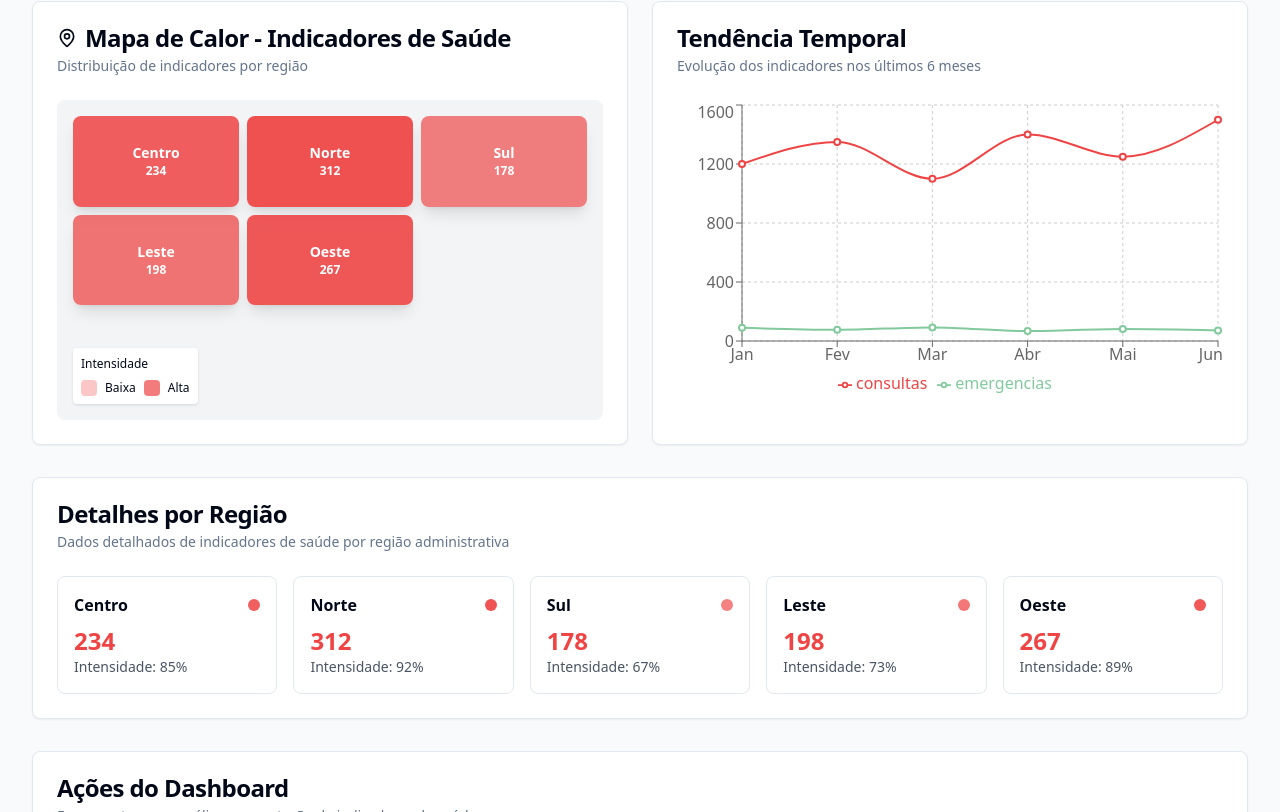
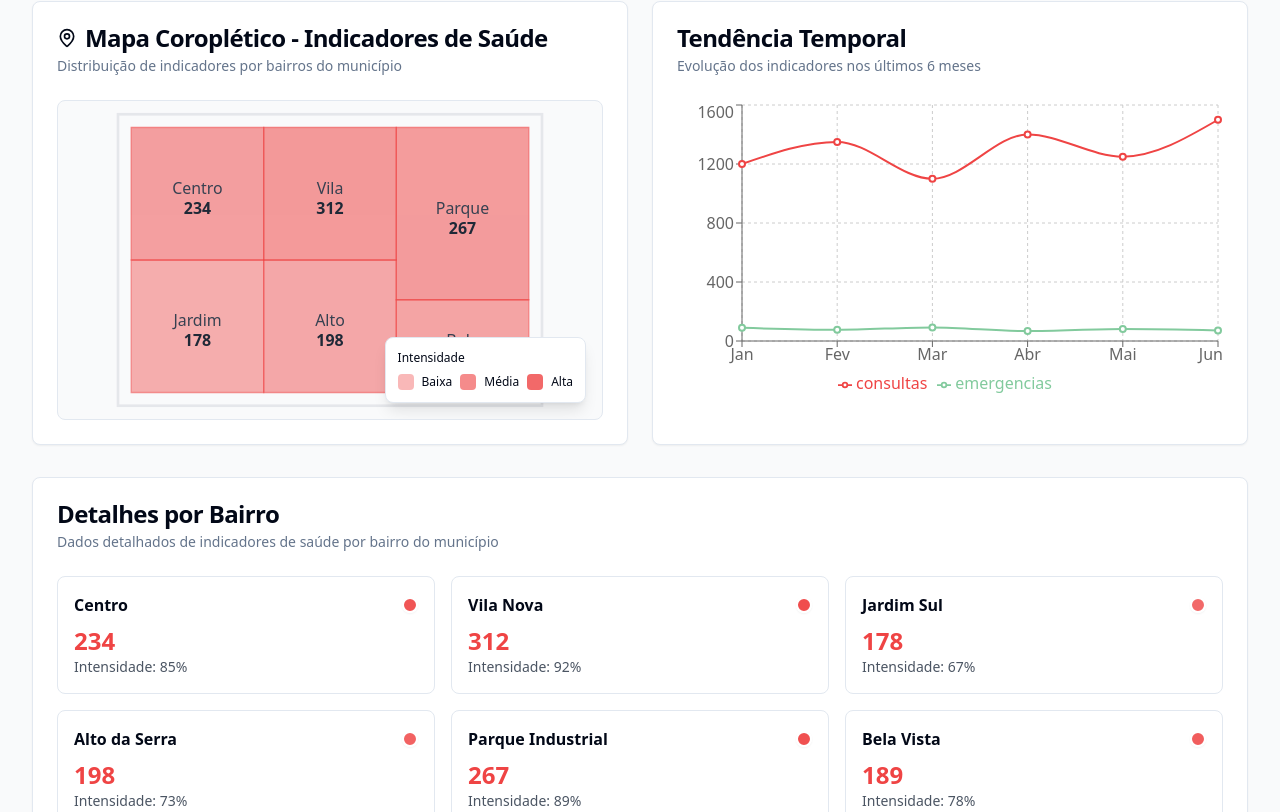
Before and after one commit to r-olivr/public-sector-view, a React (Vite) app: page /analytics in a window 1280 px wide. Shown: the part 548-1360 px from the top of the page. Built offline with nearby package versions, Linux system fonts and the light colour scheme; sample sign-in values are in the browser's storage.

Commit message:
Refactor: Use choropleth map for heatmap
Use choropleth map for the heatmap, displaying data by neighborhood/district.

```diff
--- a/src/pages/Analytics.tsx
+++ b/src/pages/Analytics.tsx
@@ -10,6 +10,34 @@ import { useState } from 'react';
 const Analytics = () => {
   const [selectedTopic, setSelectedTopic] = useState('saude');
 
+  // Mock neighborhood data for choropleth map
+  const neighborhoodsData = {
+    saude: [
+      { id: 'centro', name: 'Centro', value: 85, cases: 234, coords: 'M 50,20 L 150,20 L 150,120 L 50,120 Z' },
+      { id: 'vila-nova', name: 'Vila Nova', value: 92, cases: 312, coords: 'M 150,20 L 250,20 L 250,120 L 150,120 Z' },
+      { id: 'jardim-sul', name: 'Jardim Sul', value: 67, cases: 178, coords: 'M 50,120 L 150,120 L 150,220 L 50,220 Z' },
+      { id: 'alto-da-serra', name: 'Alto da Serra', value: 73, cases: 198, coords: 'M 150,120 L 250,120 L 250,220 L 150,220 Z' },
+      { id: 'parque-industrial', name: 'Parque Industrial', value: 89, cases: 267, coords: 'M 250,20 L 350,20 L 350,150 L 250,150 Z' },
+      { id: 'bela-vista', name: 'Bela Vista', value: 78, cases: 189, coords: 'M 250,150 L 350,150 L 350,220 L 250,220 Z' }
+    ],
+    educacao: [
+      { id: 'centro', name: 'Centro', value: 94, cases: 2340, coords: 'M 50,20 L 150,20 L 150,120 L 50,120 Z' },
+      { id: 'vila-nova', name: 'Vila Nova', value: 87, cases: 1890, coords: 'M 150,20 L 250,20 L 250,120 L 150,120 Z' },
+      { id: 'jardim-sul', name: 'Jardim Sul', value: 91, cases: 2156, coords: 'M 50,120 L 150,120 L 150,220 L 50,220 Z' },
+      { id: 'alto-da-serra', name: 'Alto da Serra', value: 89, cases: 1987, coords: 'M 150,120 L 250,120 L 250,220 L 150,220 Z' },
+      { id: 'parque-industrial', name: 'Parque Industrial', value: 93, cases: 2234, coords: 'M 250,20 L 350,20 L 350,150 L 250,150 Z' },
+      { id: 'bela-vista', name: 'Bela Vista', value: 88, cases: 1876, coords: 'M 250,150 L 350,150 L 350,220 L 250,220 Z' }
+    ],
+    seguranca: [
+      { id: 'centro', name: 'Centro', value: 45, cases: 156, coords: 'M 50,20 L 150,20 L 150,120 L 50,120 Z' },
+      { id: 'vila-nova', name: 'Vila Nova', value: 67, cases: 234, coords: 'M 150,20 L 250,20 L 250,120 L 150,120 Z' },
+      { id: 'jardim-sul', name: 'Jardim Sul', value: 23, cases: 89, coords: 'M 50,120 L 150,120 L 150,220 L 50,220 Z' },
+      { id: 'alto-da-serra', name: 'Alto da Serra', value: 34, cases: 123, coords: 'M 150,120 L 250,120 L 250,220 L 150,220 Z' },
+      { id: 'parque-industrial', name: 'Parque Industrial', value: 52, cases: 187, coords: 'M 250,20 L 350,20 L 350,150 L 250,150 Z' },
+      { id: 'bela-vista', name: 'Bela Vista', value: 38, cases: 134, coords: 'M 250,150 L 350,150 L 350,220 L 250,220 Z' }
+    ]
+  };
+
   // Mock data organized by topics
   const topicsData = {
     saude: {
@@ -21,13 +49,6 @@ const Analytics = () => {
         { label: 'Consultas Agendadas', value: '2.340', trend: '+8%', color: 'text-red-600' },
         { label: 'Emergências', value: '456', trend: '-5%', color: 'text-green-600' },
         { label: 'Taxa Ocupação UTI', value: '78%', trend: '+3%', color: 'text-red-600' }
-      ],
-      heatmapData: [
-        { region: 'Centro', lat: -23.55, lng: -46.63, value: 85, cases: 234 },
-        { region: 'Norte', lat: -23.50, lng: -46.65, value: 92, cases: 312 },
-        { region: 'Sul', lat: -23.60, lng: -46.61, value: 67, cases: 178 },
-        { region: 'Leste', lat: -23.53, lng: -46.58, value: 73, cases: 198 },
-        { region: 'Oeste', lat: -23.57, lng: -46.68, value: 89, cases: 267 }
       ],
       chartData: [
         { month: 'Jan', consultas: 1200, emergencias: 89 },
@@ -48,13 +69,6 @@ const Analytics = () => {
         { label: 'Evasão Escolar', value: '3.2%', trend: '-1%', color: 'text-green-600' },
         { label: 'Professores Ativos', value: '847', trend: '+7%', color: 'text-blue-600' }
       ],
-      heatmapData: [
-        { region: 'Centro', lat: -23.55, lng: -46.63, value: 94, cases: 2340 },
-        { region: 'Norte', lat: -23.50, lng: -46.65, value: 87, cases: 1890 },
-        { region: 'Sul', lat: -23.60, lng: -46.61, value: 91, cases: 2156 },
-        { region: 'Leste', lat: -23.53, lng: -46.58, value: 89, cases: 1987 },
-        { region: 'Oeste', lat: -23.57, lng: -46.68, value: 93, cases: 2234 }
-      ],
       chartData: [
         { month: 'Jan', matriculas: 12100, aprovacao: 89 },
         { month: 'Fev', matriculas: 12200, aprovacao: 91 },
@@ -74,13 +88,6 @@ const Analytics = () => {
         { label: 'Furtos/Roubos', value: '567', trend: '-5%', color: 'text-green-600' },
         { label: 'Tempo Resposta', value: '12min', trend: '-2min', color: 'text-green-600' }
       ],
-      heatmapData: [
-        { region: 'Centro', lat: -23.55, lng: -46.63, value: 45, cases: 156 },
-        { region: 'Norte', lat: -23.50, lng: -46.65, value: 67, cases: 234 },
-        { region: 'Sul', lat: -23.60, lng: -46.61, value: 23, cases: 89 },
-        { region: 'Leste', lat: -23.53, lng: -46.58, value: 34, cases: 123 },
-        { region: 'Oeste', lat: -23.57, lng: -46.68, value: 52, cases: 187 }
-      ],
       chartData: [
         { month: 'Jan', ocorrencias: 1420, violentos: 102 },
         { month: 'Fev', ocorrencias: 1380, violentos: 98 },
@@ -93,17 +100,29 @@ const Analytics = () => {
   };
 
   const currentData = topicsData[selectedTopic];
+  const currentNeighborhoods = neighborhoodsData[selectedTopic];
   const TopicIcon = currentData.icon;
 
-  const getHeatmapColor = (value, topic) => {
+  const getChoroplethColor = (value, topic) => {
     const intensity = value / 100;
     const colors = {
-      saude: `rgba(239, 68, 68, ${intensity})`,
-      educacao: `rgba(59, 130, 246, ${intensity})`,
-      seguranca: `rgba(5, 150, 105, ${intensity})`
+      saude: {
+        light: `rgba(239, 68, 68, ${0.2 + intensity * 0.6})`,
+        dark: `rgba(239, 68, 68, ${0.4 + intensity * 0.6})`
+      },
+      educacao: {
+        light: `rgba(59, 130, 246, ${0.2 + intensity * 0.6})`,
+        dark: `rgba(59, 130, 246, ${0.4 + intensity * 0.6})`
+      },
+      seguranca: {
+        light: `rgba(5, 150, 105, ${0.2 + intensity * 0.6})`,
+        dark: `rgba(5, 150, 105, ${0.4 + intensity * 0.6})`
+      }
     };
     return colors[topic];
   };
+
+  const [hoveredNeighborhood, setHoveredNeighborhood] = useState(null);
 
   return (
     <Layout>
@@ -112,7 +131,7 @@ const Analytics = () => {
           <div>
             <h1 className="text-3xl font-bold text-gray-900">Análises</h1>
             <p className="text-gray-600 mt-2">
-              Visualizações interativas e mapas de calor por tópico
+              Mapa coroplético e visualizações interativas por tópico
             </p>
           </div>
 
@@ -176,45 +195,89 @@ const Analytics = () => {
           ))}
         </div>
 
-        {/* Interactive Heatmap and Charts */}
+        {/* Choropleth Map and Charts */}
         <div className="grid grid-cols-1 lg:grid-cols-2 gap-6">
-          {/* Heatmap */}
+          {/* Choropleth Map */}
           <Card>
             <CardHeader>
               <CardTitle className="flex items-center space-x-2">
                 <MapPin className="h-5 w-5" />
-                <span>Mapa de Calor - {currentData.title}</span>
+                <span>Mapa Coroplético - {currentData.title}</span>
               </CardTitle>
               <CardDescription>
-                Distribuição de indicadores por região
+                Distribuição de indicadores por bairros do município
               </CardDescription>
             </CardHeader>
             <CardContent>
-              <div className="relative h-80 bg-gray-100 rounded-lg overflow-hidden">
-                {/* Simplified heatmap visualization */}
-                <div className="absolute inset-0 grid grid-cols-3 grid-rows-3 gap-2 p-4">
-                  {currentData.heatmapData.map((point, index) => (
-                    <div
-                      key={index}
-                      className="relative rounded-lg flex items-center justify-center text-white font-semibold shadow-lg cursor-pointer hover:scale-105 transition-transform"
-                      style={{ backgroundColor: getHeatmapColor(point.value, selectedTopic) }}
-                      title={`${point.region}: ${point.cases} casos (${point.value}% intensidade)`}
-                    >
-                      <div className="text-center">
-                        <div className="text-sm font-bold">{point.region}</div>
-                        <div className="text-xs">{point.cases}</div>
-                      </div>
-                    </div>
-                  ))}
-                </div>
+              <div className="relative h-80 bg-gray-50 rounded-lg overflow-hidden border">
+                <svg viewBox="0 0 400 240" className="w-full h-full">
+                  {/* Municipality boundaries */}
+                  <rect x="40" y="10" width="320" height="220" fill="none" stroke="#e5e7eb" strokeWidth="2" />
+
+                  {/* Neighborhoods */}
+                  {currentNeighborhoods.map((neighborhood) => {
+                    const colors = getChoroplethColor(neighborhood.value, selectedTopic);
+                    const isHovered = hoveredNeighborhood === neighborhood.id;
+
+                    return (
+                      <g key={neighborhood.id}>
+                        <path
+                          d={neighborhood.coords}
+                          fill={colors.light}
+                          stroke={colors.dark}
+                          strokeWidth={isHovered ? "3" : "1"}
+                          className="cursor-pointer transition-all duration-200"
+                          onMouseEnter={() => setHoveredNeighborhood(neighborhood.id)}
+                          onMouseLeave={() => setHoveredNeighborhood(null)}
+                          opacity={isHovered ? 0.9 : 0.7}
+                        />
+                        {/* Neighborhood labels */}
+                        <text
+                          x={neighborhood.id === 'centro' ? 100 : neighborhood.id === 'vila-nova' ? 200 : neighborhood.id === 'jardim-sul' ? 100 : neighborhood.id === 'alto-da-serra' ? 200 : neighborhood.id === 'parque-industrial' ? 300 : 300}
+                          y={neighborhood.id === 'centro' ? 70 : neighborhood.id === 'vila-nova' ? 70 : neighborhood.id === 'jardim-sul' ? 170 : neighborhood.id === 'alto-da-serra' ? 170 : neighborhood.id === 'parque-industrial' ? 85 : 185}
+                          textAnchor="middle"
+                          className="text-xs font-medium fill-gray-700 pointer-events-none"
+                        >
+                          {neighborhood.name.split(' ')[0]}
+                        </text>
+                        <text
+                          x={neighborhood.id === 'centro' ? 100 : neighborhood.id === 'vila-nova' ? 200 : neighborhood.id === 'jardim-sul' ? 100 : neighborhood.id === 'alto-da-serra' ? 200 : neighborhood.id === 'parque-industrial' ? 300 : 300}
+                          y={neighborhood.id === 'centro' ? 85 : neighborhood.id === 'vila-nova' ? 85 : neighborhood.id === 'jardim-sul' ? 185 : neighborhood.id === 'alto-da-serra' ? 185 : neighborhood.id === 'parque-industrial' ? 100 : 200}
+                          textAnchor="middle"
+                          className="text-xs font-bold fill-gray-800 pointer-events-none"
+                        >
+                          {neighborhood.cases}
+                        </text>
+                      </g>
+                    );
+                  })}
+                </svg>
+
+                {/* Tooltip */}
+                {hoveredNeighborhood && (
+                  <div className="absolute top-4 left-4 bg-white p-3 rounded-lg shadow-lg border">
+                    {(() => {
+                      const neighborhood = currentNeighborhoods.find(n => n.id === hoveredNeighborhood);
+                      return (
+                        <div>
+                          <div className="font-semibold text-sm">{neighborhood.name}</div>
+                          <div className="text-sm text-gray-600">Casos: {neighborhood.cases}</div>
+                          <div className="text-sm text-gray-600">Intensidade: {neighborhood.value}%</div>
+                        </div>
+                      );
+                    })()}
+                  </div>
+                )}
 
                 {/* Legend */}
-                <div className="absolute bottom-4 left-4 bg-white p-2 rounded shadow">
+                <div className="absolute bottom-4 right-4 bg-white p-3 rounded-lg shadow-lg border">
                   <div className="text-xs font-medium mb-2">Intensidade</div>
                   <div className="flex items-center space-x-2">
-                    <div className="w-4 h-4 rounded" style={{ backgroundColor: getHeatmapColor(30, selectedTopic) }}></div>
+                    <div className="w-4 h-4 rounded" style={{ backgroundColor: getChoroplethColor(30, selectedTopic).light }}></div>
                     <span className="text-xs">Baixa</span>
-                    <div className="w-4 h-4 rounded" style={{ backgroundColor: getHeatmapColor(70, selectedTopic) }}></div>
+                    <div className="w-4 h-4 rounded" style={{ backgroundColor: getChoroplethColor(70, selectedTopic).light }}></div>
+                    <span className="text-xs">Média</span>
+                    <div className="w-4 h-4 rounded" style={{ backgroundColor: getChoroplethColor(100, selectedTopic).light }}></div>
                     <span className="text-xs">Alta</span>
                   </div>
                 </div>
@@ -253,30 +316,30 @@ const Analytics = () => {
           </Card>
         </div>
 
-        {/* Regional Details */}
+        {/* Neighborhood Details */}
         <Card>
           <CardHeader>
-            <CardTitle>Detalhes por Região</CardTitle>
+            <CardTitle>Detalhes por Bairro</CardTitle>
             <CardDescription>
-              Dados detalhados de {currentData.title.toLowerCase()} por região administrativa
+              Dados detalhados de {currentData.title.toLowerCase()} por bairro do município
             </CardDescription>
           </CardHeader>
           <CardContent>
-            <div className="grid grid-cols-1 md:grid-cols-5 gap-4">
-              {currentData.heatmapData.map((region, index) => (
+            <div className="grid grid-cols-1 md:grid-cols-3 gap-4">
+              {currentNeighborhoods.map((neighborhood, index) => (
                 <div key={index} className="p-4 border rounded-lg hover:shadow-md transition-shadow">
                   <div className="flex items-center justify-between mb-2">
-                    <h4 className="font-semibold">{region.region}</h4>
+                    <h4 className="font-semibold">{neighborhood.name}</h4>
                     <div
-                      className="w-3 h-3 rounded-full"
-                      style={{ backgroundColor: getHeatmapColor(region.value, selectedTopic) }}
+                      className="w-4 h-4 rounded-full border-2 border-white shadow-sm"
+                      style={{ backgroundColor: getChoroplethColor(neighborhood.value, selectedTopic).dark }}
                     ></div>
                   </div>
                   <p className="text-2xl font-bold" style={{ color: currentData.color }}>
-                    {region.cases}
+                    {neighborhood.cases}
                   </p>
                   <p className="text-sm text-gray-600">
-                    Intensidade: {region.value}%
+                    Intensidade: {neighborhood.value}%
                   </p>
                 </div>
               ))}
```
